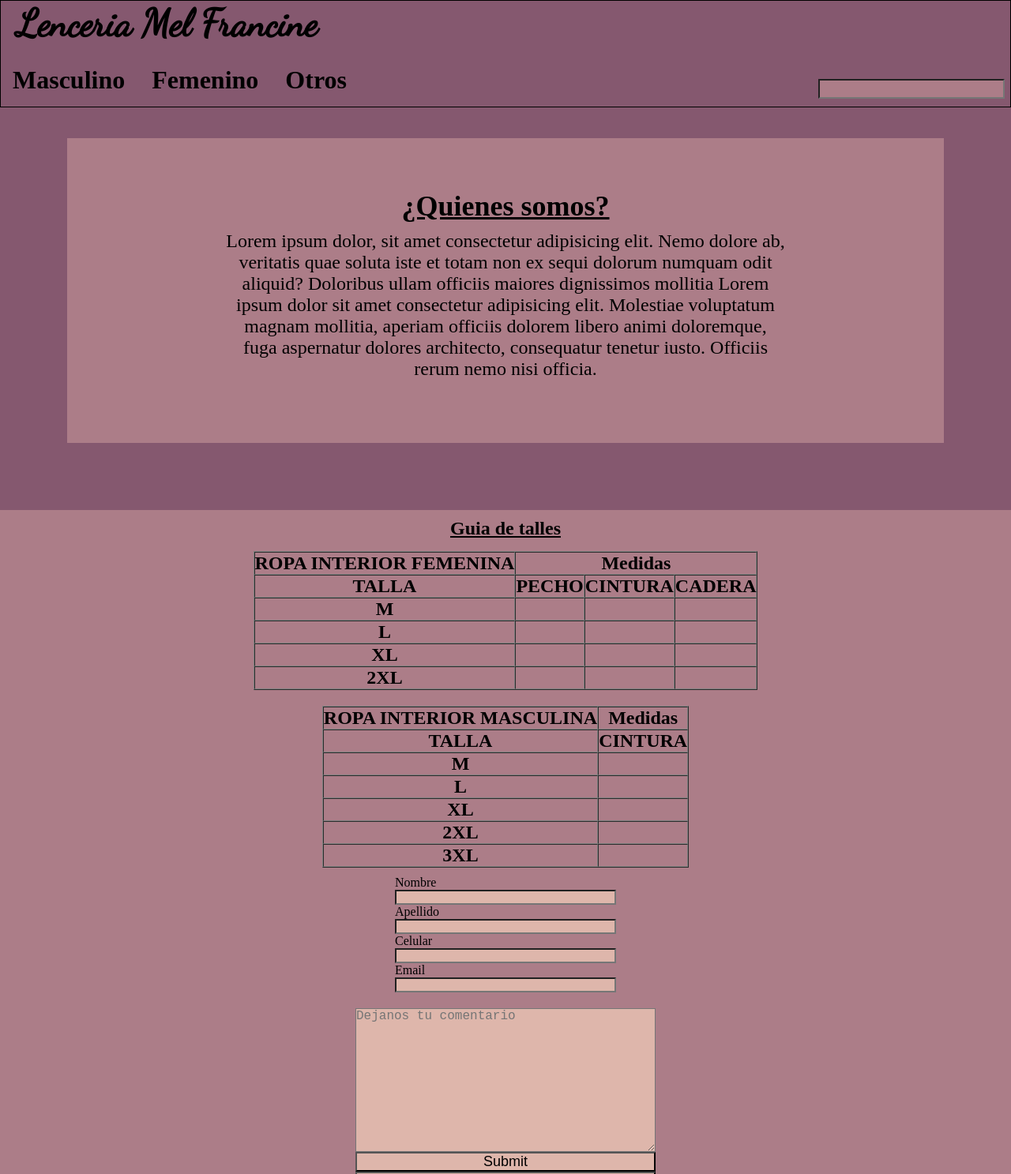
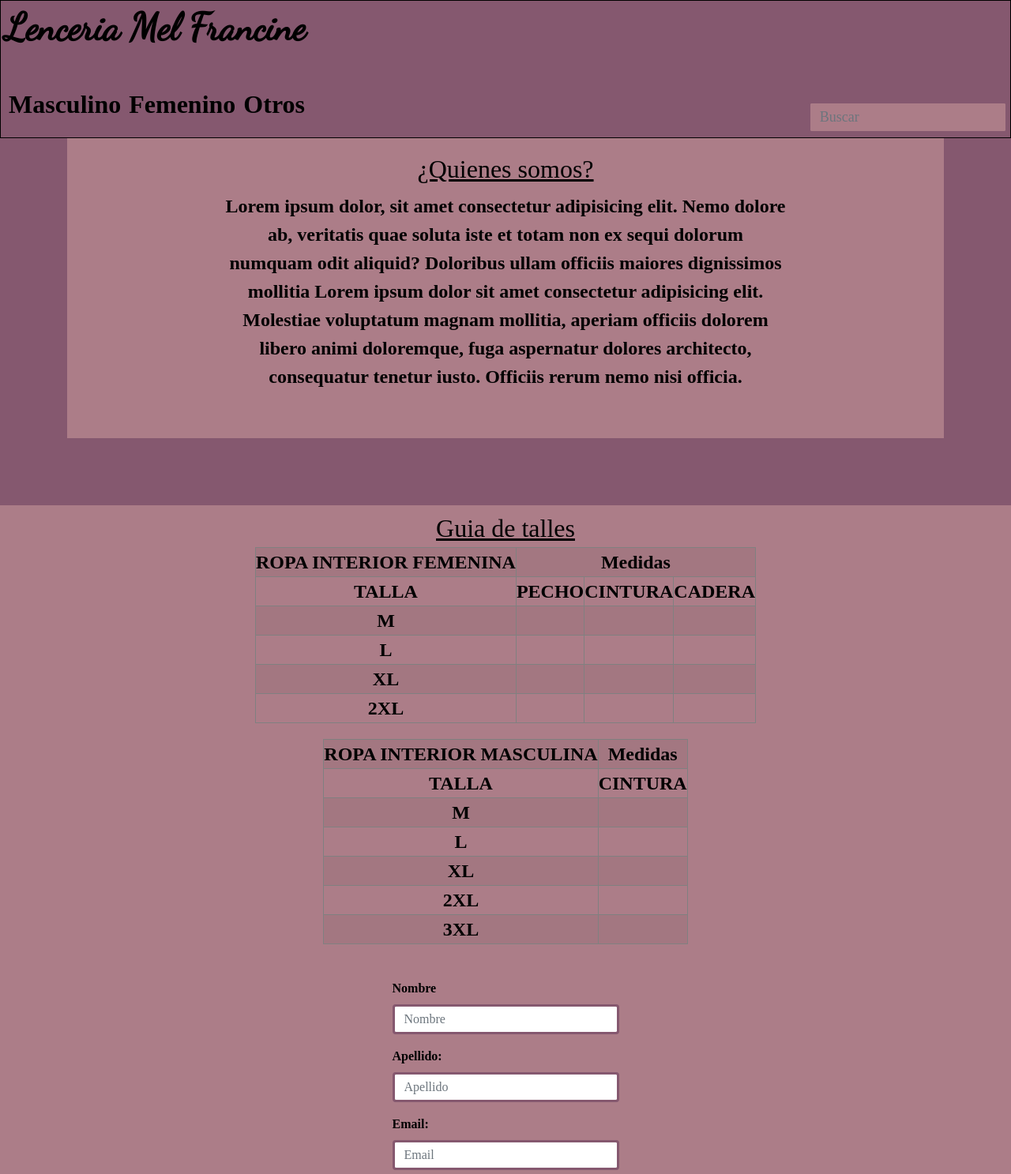
Before and after one commit to choquekevin/Lenceria-mel-francine, a plain HTML site: page index.html in a window 1280 px wide. Shown: the top 1487 px of the page at 79% size. Drawn offline with nearby package versions, Linux system fonts and the light colour scheme.

Commit message:
maquetando con bootstrap

```diff
--- a/estilos.css
+++ b/estilos.css
@@ -6,69 +6,68 @@
 @media only screen and (min-width:320px ){
     .nombre{
         font-family: 'Dancing Script';
-        margin-left: 15px;
+        color: black;
+        margin-left: 5px;
         animation: bounceInRight;
         animation-duration: 4s;
+        font-weight: bolder;
+        margin-left: 10px;
     }
     .header1{
         background-color: #85586F;
         border: 1px solid black;
+        min-width: 320px;
+        font-family: 'Times New Roman', Times, serif;
         display: grid;
-        grid-template-columns: 100%;
-        grid-template-rows: 50px 45px 45px;
-        min-width: 320px;
-    }
-    .header1 h1{
-        font-size: xx-large;
-        margin: 2px;
-    }
-    .header1 div input{
-        background-color: #AC7D88;
+        grid-template-columns: 1;
+        grid-template-rows: 80px 60px 50px;
     }
     .header1 div{
         grid-column: 1/2;
         grid-row: 3/4;
         justify-self: start;
-        margin: 10px;
     }
-    .header1 nav{
-        grid-column: 1/2;
-        grid-row: 2/3;
+    .header1 div input{
+        background-color: #AC7D88;
+
     }
-    nav ul li{
-        list-style: none;
-        display: inline-block;
+    .nav{
         padding-top: 10px;
-        margin: 7px;
-        animation: bounceInRight;
-        animation-duration: 2s;
+        padding-left: 10px;
     }
     nav a{
         color: black;
-        text-decoration: none;
-        font-size: x-large;
         font-weight: bolder;
     }
-    nav a:hover{
-        color: white;
+    .nav-link{
+        padding: 0%;
+        margin-right: 10px;
+    }
+
+    .form-control{
+        border: solid #85586f;
+    }
+    .navbar{
+        padding: 0%;
+        padding-left: 10px;
     }
     .header1 div{
         align-self: end;
-        margin: 10px 7px;
+        margin-bottom: 5px;
+    }
+    /* main----------------- */
+
+    .index{
+        background-color: #AC7D88;
+        display: grid;
+        grid-template-columns: 1;
+        grid-template-rows: 350px 440px 580px;
+        font-family: 'Times New Roman', Times, serif;
+        font-weight: bolder;
+        color: black;
     }
 
-    /* main----------------- */
-
-    main{
-        min-width: 320px;
-        background-color: #AC7D88;
-        min-width: 320px;
-        display: grid;
-        grid-template-columns: 1;
-        grid-template-rows: 270px 321px 378px;
-    }
-
-    main .vista{
+    .index .vista{
         text-align: center;
         font-size: medium;
         border: 10px solid #85586F;
@@ -80,37 +79,26 @@
         padding-bottom: 10px;
     }
 
-    main h2{
+    .index h2{
         text-align: center;
         margin: 0px;
         text-decoration: underline;
     }
-    main section{
+    .index section{
         grid-row: 2/3;
     }
-    .form.form1{
-        display: flex;
-        justify-content: center;
-        flex-direction: column;
-        padding: 10px 40px;
+    .form-check{
+        position: initial;
     }
-    .caja1{
-        grid-row: 3/4;
-    }
-    .caja1 .form.form2{
-        padding: 10px 25px;
-    }
-    .form.form2{
-        display: flex;
-        justify-content: center;
-        flex-direction: column;
+    .guia{
+        padding: 15px;
     }
     .tabla{
-        font-size: small;
-        margin-block: 10px;
+        font-size: 90%;
+        text-align: center;
     }
-    input, textarea{
-        background-color: #DEB6AB;
+    .form-check-input{
+        position: initial;
     }
     div.tabla.tabla1{
         display: flex;
@@ -126,16 +114,40 @@
         padding: 0px;
 
     }
+    .col, .col-1, .col-10, .col-11, .col-12, .col-2, .col-3, .col-4, .col-5, .col-6, .col-7, .col-8, .col-9, .col-auto, .col-lg, .col-lg-1, .col-lg-10, .col-lg-11, .col-lg-12, .col-lg-2, .col-lg-3, .col-lg-4, .col-lg-5, .col-lg-6, .col-lg-7, .col-lg-8, .col-lg-9, .col-lg-auto, .col-md, .col-md-1, .col-md-10, .col-md-11, .col-md-12, .col-md-2, .col-md-3, .col-md-4, .col-md-5, .col-md-6, .col-md-7, .col-md-8, .col-md-9, .col-md-auto, .col-sm, .col-sm-1, .col-sm-10, .col-sm-11, .col-sm-12, .col-sm-2, .col-sm-3, .col-sm-4, .col-sm-5, .col-sm-6, .col-sm-7, .col-sm-8, .col-sm-9, .col-sm-auto, .col-xl, .col-xl-1, .col-xl-10, .col-xl-11, .col-xl-12, .col-xl-2, .col-xl-3, .col-xl-4, .col-xl-5, .col-xl-6, .col-xl-7, .col-xl-8, .col-xl-9, .col-xl-auto{
+        position: initial;
+    }
 
+    .caja1{
+        grid-row: 3/4;
+        position: initial;
+        display: flex;
+        flex-direction: column;
+        align-items: center;
+    }
+    .btn-primary {
+        background-color: #85586F;
+        border: solid #85586F;
+        color: black;
+
+    }
+    .cajabotom{
+        display: flex;
+        flex-direction: row;
+        justify-content: center;
+    }
 
     /* footer------------- */
     footer{
+        font-family: 'Times New Roman', Times, serif;
+        font-weight: bolder;
+        color: black;
         min-width: 320px;
         background-color: #85586F;
         min-width: 320px;
         display: grid;
         grid-template-columns: 1fr;
-        grid-template-rows: 388px 64px;
+        grid-template-rows: 450px 100px;
     }
     .ubicacion{
         padding-top: 20px;
@@ -152,10 +164,10 @@
 
     .contacto{
         font-weight: bolder;
-        margin-top: 10px;
-        margin-left: 10px;
-        padding-bottom: 10px;
+        padding-left: 10px;
+        padding-top: 10px;
         grid-row: 2/3;
+        text-align: center;
     }
     .contacto ul li{
         list-style: none;
@@ -212,7 +224,7 @@ img:hover{
     height: 155px;
     width: 155px;
 }
-main.masculino{
+.masculino{
     display: grid;
     grid-template-columns: 1fr;
     grid-template-rows: 350px 250px;
@@ -243,7 +255,18 @@ main.masculino{
     margin: 5px;
 
 }
+/* politica de devolucion----------- */
+.politica{
+    background-color: #AC7D88;
+    min-height: 1250px;
+    padding-top: 20px;
+    text-align: center;
+}
 
+.politica p{
+    margin: 0px;
+    padding-bottom: 15px;
+}
 }
 
 /* telefono modo horizontal------------- */
@@ -251,7 +274,7 @@ main.masculino{
     .header1{
         min-width: 479px;
     }
-    main{
+    .index{
         min-width: 479px;
     }
     article.vista{
@@ -281,12 +304,20 @@ main.masculino{
         text-align: center;
     }
 
-    /* paginas----------------- */
-
+    /* politica de devolucion----------------- */
+    .politica{
+        background-color: #AC7D88;
+        font-family: 'Times New Roman', Times, serif;
+        min-height: 550px;
+    }
+    .politica p{
+        margin: 0px;
+        padding-bottom: 15px;
+    }
 }
 /* tablets pequeñas------------------- */
 @media only screen and (min-width:600px){
-    main{
+    .index{
         min-width: 600px;
     }
     main .vista{
@@ -322,27 +353,27 @@ main.masculino{
     .header1{
         min-width: 768px;
     }
-    main{
+    .index{
         min-width: 768px;
         display: grid;
         grid-template-columns: 1fr;
-        grid-template-rows: 270px 380px 378px;
+        grid-template-rows: 340px 460px 578px;
     }
-    main .guia{
+    .index .guia{
         padding: 10px 300px 5px;
     }
-    main .tabla{
+    .index .tabla{
         font-size: large;
     }
     .caja1 .form1{
         padding-left: 80%;
 
     }
-    main .vista{
+    .index .vista{
         padding: 20px 40px 70px;
         border: 40px solid #85586F;
     }
-    main .tabla{
+    .index .tabla{
         padding: 10px 195px 10px;
     }
     .caja1 .form1{
@@ -373,29 +404,23 @@ main.masculino{
     min-width: 100vw;
     position: fixed;
 }
-main{
+.index{
     min-width: 1024px;
     display: grid;
     grid-template-columns: 1fr;
-    grid-template-rows: 510px 380px 378px;
+    grid-template-rows: 510px 480px 600px;
 }
-main .vista{
+.index .vista{
     margin-top: 142px;
     padding: 50px 160px 60px;
     border: 45x solid #85586F;
 }
+
 .vista p{
     font-size: large;
 }
-main .tabla{
-    padding: 10px 320px 10px;
-}
-.caja1 .form1{
-    padding: 10px 410px 10px;
-}
-.caja1 .form.form2{
-    padding: 10px 360px;
-}
+
+
 
 /* paginas-------------- */
 
@@ -406,14 +431,12 @@ main .tabla{
 /*header*/
 .header1 .nombre{
     font-size: 300%;
-    margin: 0px 20px;
     animation: bounceInRight;
     animation-duration: 4s;
-
 }
 .header1{
     background-color: #85586F;
-    min-height: 120px;
+    height: 175px;
     min-width: 100vw;
     position: fixed;
     top: 0px;
@@ -422,11 +445,23 @@ main .tabla{
     grid-template-columns: repeat(2, 1fr);
     grid-template-rows: repeat(2, 1fr);
 }
+nav ul li a{
+    font-size: xx-large;
+    margin-right: 15px;
+}
+nav ul li{
+    margin: 0%;
+}
+.navbar-expand-md .navbar-nav .nav-link{
+    padding: 0%;
+}
 .header1 div{
     justify-self: end;
     align-self: end;
     grid-column: 2/3;
     grid-row: 2/3;
+    margin: 0%;
+    margin-left: 20px;
 }
 .header1 nav{
     grid-column: 1/2;
@@ -434,42 +469,29 @@ main .tabla{
 }
 .header1 div input{
     font-size: large;
-}
-nav ul li a{
-    font-size: xx-large;
-}
-nav ul li{
-    animation: bounceInRight;
-    animation-duration: 4s;
-    list-style: none;
-    display: inline-block;
-    margin: 15px;
-}
-nav a{
-    color: black;
-    text-decoration: none;
-    font-weight: bolder;
-}
-nav a:hover{
-    color: white;
-
+    margin-bottom: 5px;
 }
 
 /* main -------*/
-main{
+.index{
     min-width: 1200px;
     background-color: #AC7D88;
-    display: flex;
-    flex-direction: column;
+    display: grid;
+    grid-template-columns: 1;
+    grid-template-rows: 640px 600px 600px;
 }
-main .vista{
+
+.index .vista{
     font-size: x-large;
-    padding: 65px 200px 80px;
+    padding: 20px 200px 80px;
     margin-top: 90px;
     border: 85px solid #85586f ;
 }
 .vista p{
     font-size: x-large;
+}
+h2.guia{
+    padding-bottom: 20px;
 }
 div.tabla.tabla1{
     display: flex;
@@ -484,33 +506,14 @@ div.tabla.tabla2{
     padding: 0px;
 
 }
-main .tabla{
+.index .tabla{
     font-size: x-large;
 }
-.form.form1{
-    display: flex;
-    justify-content: center;
-    flex-direction: column;
-    padding: 0px 500px 10px;
-}
-.caja1 .form.form2{
-    padding: 10px 450px;
-}
-.form.form2{
-    display: flex;
-    justify-content: center;
-    flex-direction: column;
-}
-input, textarea{
-    background-color: #DEB6AB;
+.btn-primary {
+    background-color: white;
+    color: black;
 }
 
-.caja1 textarea{
-    font-size: large;
-}
-.form2 input{
-    font-size: large;
-}
 /*paginas-------------------*/
 .header2{
     background-color: #85586F;
@@ -571,13 +574,11 @@ main.masculino{
     justify-content: space-between;
 }
 .politica{
+    margin-top: 175px;
+    padding: 20px 20px;
+    text-align: left;
     min-height: 500px;
-    font-weight: bolder;
-    padding: 200px 50px 75px 50px;
     font-size: x-large;
-}
-.politica .estilos{
-    list-style: circle;
 }
 /*footer */
 footer{
@@ -593,7 +594,7 @@ footer{
     margin: 20px;
 }
 .ubicacion p{
-    text-align: left;
+    text-align: center;
     font-size: large;
 }
 .contacto{
--- a/index.html
+++ b/index.html
@@ -8,34 +8,46 @@
    <link rel="preconnect" href="https://fonts.googleapis.com">
    <link rel="preconnect" href="https://fonts.gstatic.com" crossorigin>
    <link href="https://fonts.googleapis.com/css2?family=Dancing+Script&display=swap" rel="stylesheet">
+   <link rel="stylesheet" href="https://cdn.jsdelivr.net/npm/bootstrap@4.6.1/dist/css/bootstrap.min.css" integrity="sha384-zCbKRCUGaJDkqS1kPbPd7TveP5iyJE0EjAuZQTgFLD2ylzuqKfdKlfG/eSrtxUkn" crossorigin="anonymous">
    <link rel="stylesheet" href="estilos.css">
    <link rel="stylesheet" href="https://cdnjs.cloudflare.com/ajax/libs/animate.css/4.1.1/animate.min.css" />
 </head>
 <body>
 <!--Encabezado-->
-   <header class="header1">
-      <h1 class="nombre">Lenceria Mel Francine</h1>
-      <div>
-         <input type="search">
+   <header class="conteiner-fluid no-gutters header1">
+      <h1 class="col-9 cold-md-12 cold-xl-12 nombre">Lenceria Mel Francine</h1>
+      <nav class="col-12 col-md-12 col-xl-12 nav">
+         <!-- Navbar links -->
+            <ul class="nav">
+               <li class="nav-item">
+                  <a class="nav-link" href="pages/masculino.html">Masculino</a>
+               </li>
+               <li class="nav-item">
+                  <a class="nav-link" href="pages/Femenino.html">Femenino</a>
+               </li>
+               <li class="nav-item">
+                  <a class="nav-link" href="pages/Otros.html">Otros</a>
+               </li>
+            </ul>
+      </nav>
+      <div class="col-12 col-md-12 col-xl-5">
+         <nav class="navbar navbar-expand-sm ">
+            <form class="form-inline" action="/action_page.php">
+               <input class="form-control mr-sm-2" type="text" placeholder="Buscar">
+            </form>
+         </nav>
       </div>
-      <nav>
-         <ul>
-            <li><a href="pages/masculino.html">Masculino</a></li>
-            <li><a href="pages/Femenino.html">Femenino</a></li>
-            <li><a href="pages/Otros.html">Otros</a></li>
-         </ul>
-      </nav>
    </header>
-   <main class="index">
+   <main class="conteiner-fluid no-gutters index">
       <!--Vista principal-->
       <article class="vista">
          <h2>¿Quienes somos?</h2>
          <p>Lorem ipsum dolor, sit amet consectetur adipisicing elit. Nemo dolore ab, veritatis quae soluta iste et totam non ex sequi dolorum numquam odit aliquid? Doloribus ullam officiis maiores dignissimos mollitia Lorem ipsum dolor sit amet consectetur adipisicing elit. Molestiae voluptatum magnam mollitia, aperiam officiis dolorem libero animi doloremque, fuga aspernatur dolores architecto, consequatur tenetur iusto. Officiis rerum nemo nisi officia.</p>
       </article>
-      <section>
+      <section class="col-12 col-md-12 col-xl-12" id="tabla">
          <h2 class="guia">Guia de talles</h2>
-         <div class="tabla tabla1">
-            <table border="1" cellspacing="0" cellpadding="4">
+         <div class="col-12 col-md-12 tabla tabla1">
+            <table border="1" cellspacing="0" cellpadding="4" class="table-striped">
                <tr>
                   <th>ROPA INTERIOR FEMENINA</th>
                   <th colspan="3">Medidas</th>
@@ -72,8 +84,8 @@
                </tr>
             </table>
          </div>
-         <div class="tabla tabla2">
-            <table border="1" cellspacing="0" cellppading="4">
+         <div class="col-12 col-md-12 col-xl-12 tabla tabla2">
+            <table border="1" cellspacing="0" cellppading="4" class="table-striped">
                <tr>
                   <th>ROPA INTERIOR MASCULINA</th>
                   <th colspan="2">Medidas</th>
@@ -106,29 +118,32 @@
          </div>
       </section>
          <!--Formulario-->
-      <div class="caja1">
-         <form action="enviar.php" method="post" enctype="text/plain"></form>
-            <div class="form form1">
-               <label for="name">Nombre</label>
-               <input type="text" name="name" required>
-               <label for="apellido">Apellido</label>
-               <input type="text" name="apellido" required>
-               <label for="celular">Celular</label>
-               <input type="numbers" name="celular" required>
-               <label for="email">Email</label>
-               <input type="mail" required>
+      <div class="caja1 col-12 col-md-12 col-xl-12 ">
+         <form action="/action_page.php">
+            <div class="form-group">
+               <label for="nombre">Nombre</label>
+               <input type="email" class="form-control" placeholder="Nombre" id="email">
             </div>
-            <div class="form form2">
+            <div class="form-group">
+               <label for="apellido">Apellido:</label>
+               <input type="email" class="form-control" placeholder="Apellido" id="email">
+            </div>
+            <div class="form-group">
+               <label for="email">Email:</label>
+               <input type="email" class="form-control" placeholder="Email" id="email">
+            </div>
+            <div class="form-group">
                <textarea name="" id="" cols="30" rows="10" placeholder="Dejanos tu comentario" required></textarea>
-               <input type="submit">
-               <input type="reset">
+            </div>
+            <div class="cajabotom">
+               <button type="submit" class="btn btn-primary">Enviar</button>
             </div>
          </form>
       </div>
    </main>
 <!--Pie de pagina-->
-   <footer>
-      <section class="ubicacion">
+   <footer class="conteiner-fluid no-gutters">
+      <section class="col-12 col-md-12 col-xl-6 ubicacion">
          <div>
             <p>Ubicacion:</p>
             <p>Gregorio de laferrere</p>
@@ -136,7 +151,7 @@
          </div>
          <iframe src="https://www.google.com/maps/embed?pb=!1m18!1m12!1m3!1d13112.795050323446!2d-58.59344837148376!3d-34.750585586745046!2m3!1f0!2f0!3f0!3m2!1i1024!2i768!4f13.1!3m3!1m2!1s0x95bcc5a69e7bb89f%3A0x2047f7a9e096ceb5!2sAv.%20Luro%206199%2C%20B1757ARE%20Gregorio%20de%20Laferrere%2C%20Provincia%20de%20Buenos%20Aires!5e0!3m2!1ses!2sar!4v1652475028437!5m2!1ses!2sar" width="300" height="300" style="border:0;" allowfullscreen="" loading="lazy" referrerpolicy="no-referrer-when-downgrade"></iframe>
       </section>
-      <section class="contacto">
+      <section class="col-12 col-md-12 col-xl-6 contacto">
          <ul>
             <li><a href="pages/politica de devolucion.html">Politica de devolucion</a></li>
             <li>Contacto</li>
@@ -144,9 +159,14 @@
          </ul>
       </section>
    </footer>
+
    <script src="js/wow.min.js"></script>
    <script>
    new WOW().init();
    </script>
+
+<script src="https://cdn.jsdelivr.net/npm/jquery@3.5.1/dist/jquery.slim.min.js" integrity="sha384-DfXdz2htPH0lsSSs5nCTpuj/zy4C+OGpamoFVy38MVBnE+IbbVYUew+OrCXaRkfj" crossorigin="anonymous"></script>
+<script src="https://cdn.jsdelivr.net/npm/popper.js@1.16.1/dist/umd/popper.min.js" integrity="sha384-9/reFTGAW83EW2RDu2S0VKaIzap3H66lZH81PoYlFhbGU+6BZp6G7niu735Sk7lN" crossorigin="anonymous"></script>
+<script src="https://cdn.jsdelivr.net/npm/bootstrap@4.6.1/dist/js/bootstrap.min.js" integrity="sha384-VHvPCCyXqtD5DqJeNxl2dtTyhF78xXNXdkwX1CZeRusQfRKp+tA7hAShOK/B/fQ2" crossorigin="anonymous"></script>
 </body>
 </html>
```
Also changed, not shown: pages/politica de devolucion.html (+49 -35 lines).
